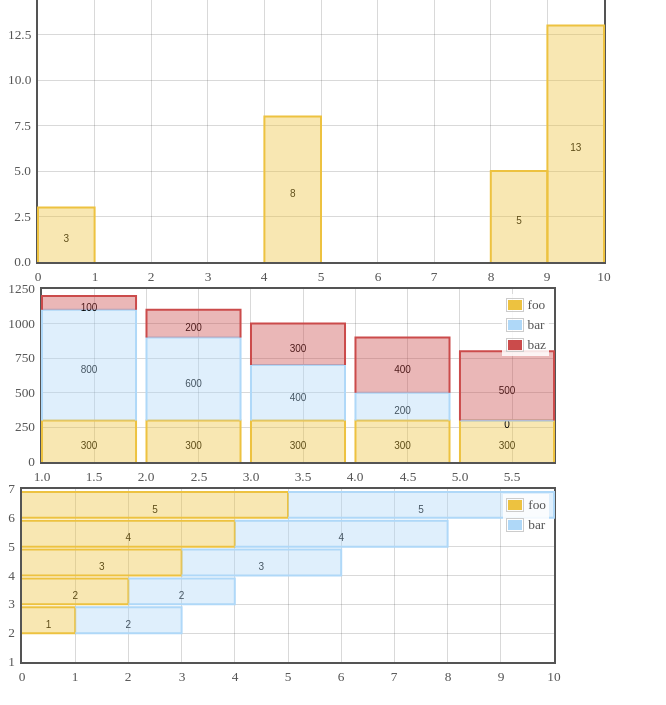
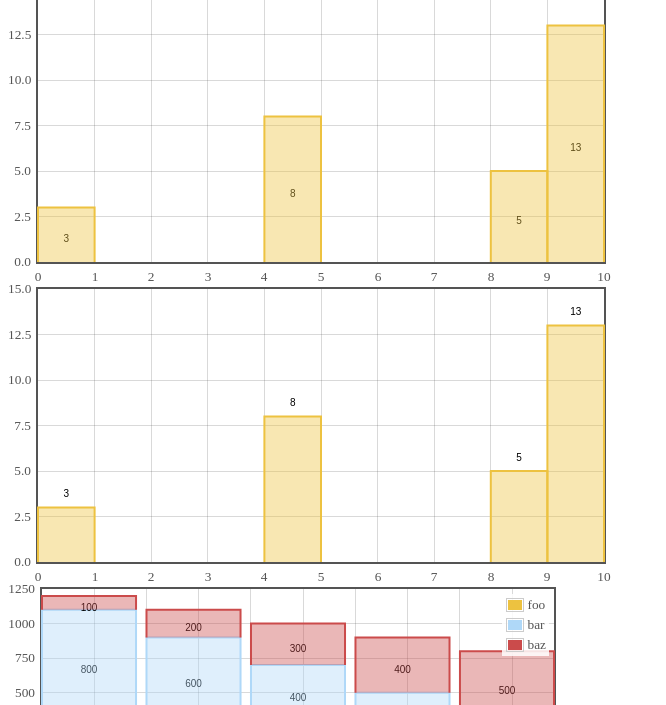
Before and after one commit to joetsoi/flot-barnumbers, a plain HTML site: page index.html in a window 1280 px wide. Shown: the part 95-800 px from the top of the page, without its empty margins (0-666 px from the left). Drawn offline with Linux system fonts and the light colour scheme.

Commit message:
bar numbers above example

```diff
--- a/index.html
+++ b/index.html
@@ -11,6 +11,7 @@
     <body>
     <h1>Example</h1>
     <div id="placeholder" style="width:600px;height:300px"></div>
+    <div id="above" style="width:600px;height:300px"></div>
     <div id="stacked" style="width:550px;height:200px;"></div>
     <div id="horizontalStacked" style="width:550px;height:200px;"></div>
 <script type="text/javascript">
@@ -28,6 +29,20 @@ $(function () {
         }
     ], options);
 
+    options = {
+        bars : {
+            show : true,
+            showNumbers: true,
+            numbers : {
+                yAlign: function(y) { return y + 1; },
+            },
+        }
+    };
+    $.plot($("#above"), [
+        {
+            data: d2,
+        }
+    ], options);
 
     var css_id = "#stacked";
     var stackedData = [
@@ -70,6 +85,8 @@ $(function () {
                 //align: 'center',
                 numbers :{
                     show: true,
+
+
                 },
             },
         },
```
